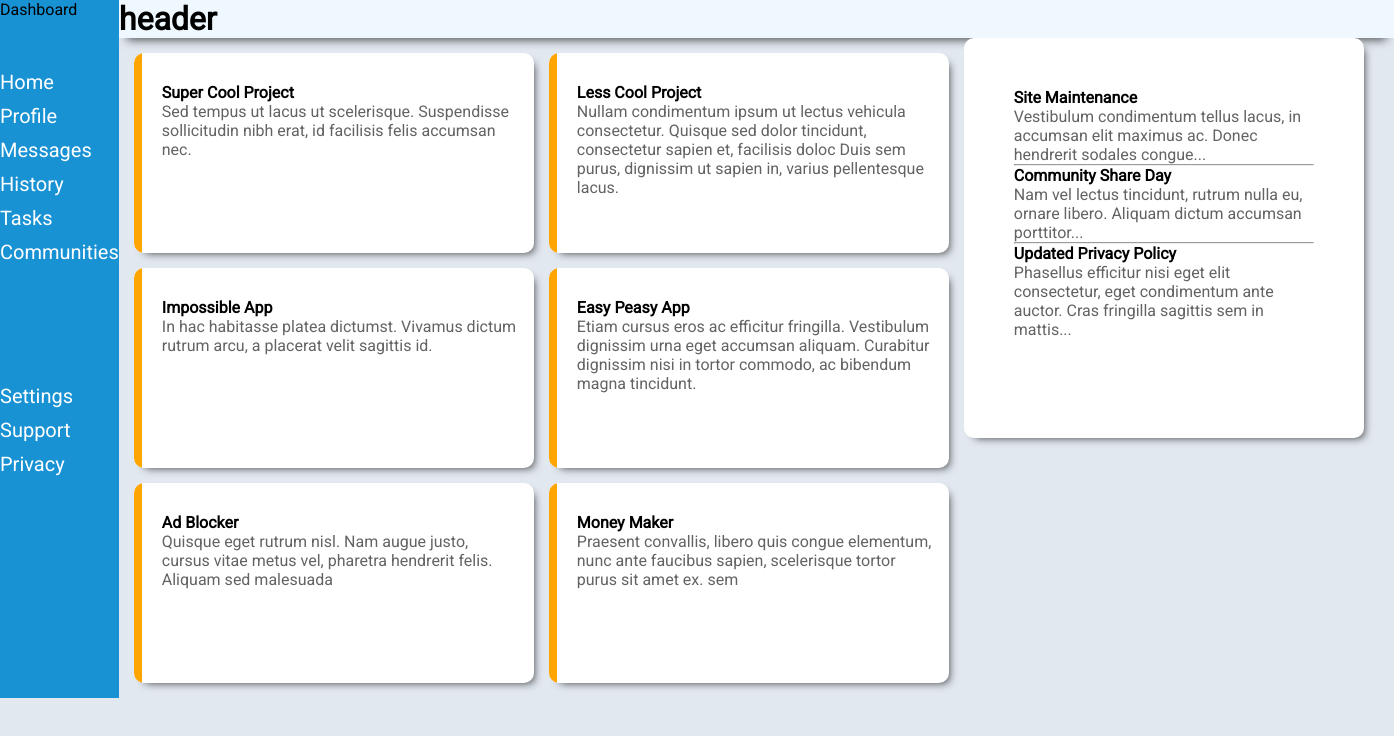
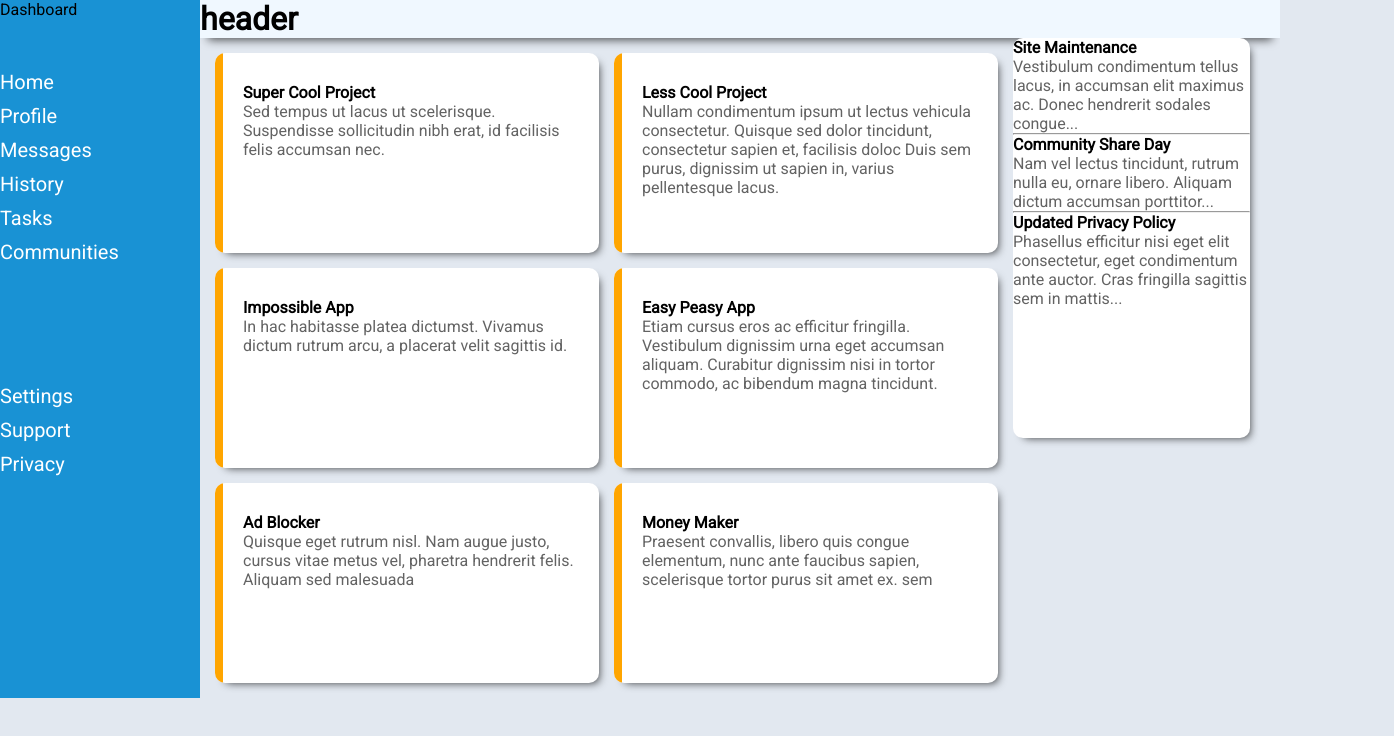
Before and after one commit to ChristoferLv/top-admin-dashboard, a plain HTML site: page index.html in a window 1280 px wide. Shown: the whole page, 1394 px wide, since content can reach past the window. Drawn offline with Linux system fonts and the light colour scheme.

Commit message:
make changes on page proportions

```diff
--- a/style.css
+++ b/style.css
@@ -20,7 +20,7 @@ body {
 
 .container {
     display: grid;
-    grid-template-columns: 1fr 5fr;
+    grid-template-columns: 200px 1fr;
 }
 
 .sidebar {
@@ -35,6 +35,7 @@ body {
 }
 
 .header {
+    grid-column-start: 2;
     background-color: aliceblue;
     box-shadow: 0px 10px 10px -8px rgba(0, 0, 0, 0.65);
 }
@@ -59,18 +60,17 @@ body {
 
 .announcements {
     box-sizing: border-box;
-    width: 400px;
+    width: 1/6vw;
     height: 400px;
     background-color: white;
     box-shadow: 5px 5px 8px -5px rgba(0, 0, 0, 0.75);
     border-radius: 10px;
     overflow: hidden;
 
-    padding: 50px;
 }
 
 .project-card {
-    width: 400px;
+    width: 30vw;
     height: 200px;
     background-color: white;
     box-shadow: 5px 5px 8px -5px rgba(0, 0, 0, 0.75);
```
